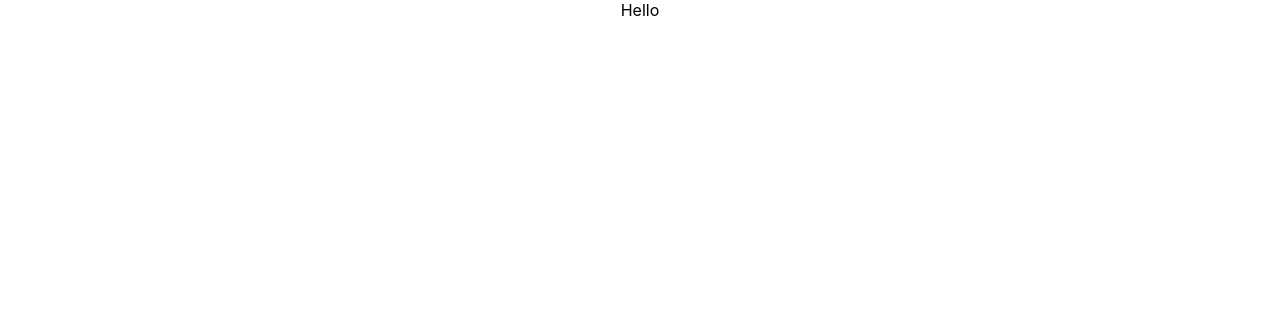
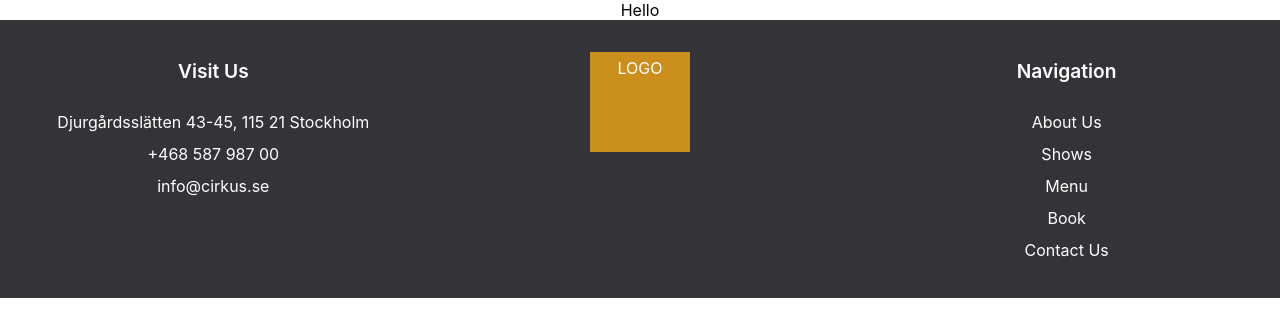
Before and after one commit to AlinaCGM/circus, a React (Create React App) app: page / in a window 1280 px wide. Shown: the top 336 px of the page. Built offline with nearby package versions, Linux system fonts and the light colour scheme.

Commit message:
Footer component built

```diff
--- a/src/App.js
+++ b/src/App.js
@@ -1,10 +1,11 @@
-
-import './App.css';
+import "./App.css";
+import Footer from "./Footer/Footer.js";
 
 function App() {
   return (
     <div className="App">
       Hello
+      <Footer />
     </div>
   );
 }
--- /dev/null
+++ b/src/Footer/Footer.css
@@ -0,0 +1,53 @@
+* {
+  box-sizing: border-box;
+  margin: 0;
+  padding: 0;
+}
+
+footer {
+  color: #fff;
+  background-color: #343438;
+  line-height: 2;
+  padding: 2rem 0;
+
+  display: grid;
+  grid-template-columns: repeat(3, 1fr);
+}
+
+.footer-heading {
+  font-size: 1.2rem;
+  font-weight: 600;
+  margin-bottom: 1rem;
+}
+
+a:link,
+a:visited {
+  color: #fff;
+  text-decoration: none;
+}
+
+a:hover,
+a:active {
+  color: #888;
+}
+
+address {
+  font-style: normal;
+}
+
+.footer-nav-list {
+  list-style: none;
+}
+
+.center-content {
+  /* To center the logo img */
+  display: flex;
+  justify-content: center;
+}
+
+.mock-logo {
+  /* Just a placeholder for now, for the logo img */
+  width: 100px;
+  height: 100px;
+  background-color: #ca8f1d;
+}
--- /dev/null
+++ b/src/Footer/Footer.js
@@ -0,0 +1,45 @@
+import "./Footer.css";
+
+export default function Footer() {
+  return (
+    <footer>
+      <div class="col">
+        <p class="footer-heading">Visit Us</p>
+        <address>
+          <p>Djurgårdsslätten 43-45, 115 21 Stockholm</p>
+          <p>
+            <a href="tel:#">+468 587 987 00</a>
+          </p>
+          <p>
+            <a href="mailto:#">info@cirkus.se</a>
+          </p>
+        </address>
+      </div>
+      <div class="col center-content">
+        {/* Logo here */}
+        {/* <img src="" alt="Logo" /> */}
+        <div class="mock-logo">LOGO</div>
+      </div>
+      <div class="col">
+        <p class="footer-heading">Navigation</p>
+        <ul class="footer-nav-list">
+          <li>
+            <a href="">About Us</a>
+          </li>
+          <li>
+            <a href="">Shows</a>
+          </li>
+          <li>
+            <a href="">Menu</a>
+          </li>
+          <li>
+            <a href="">Book</a>
+          </li>
+          <li>
+            <a href="">Contact Us</a>
+          </li>
+        </ul>
+      </div>
+    </footer>
+  );
+}
```
